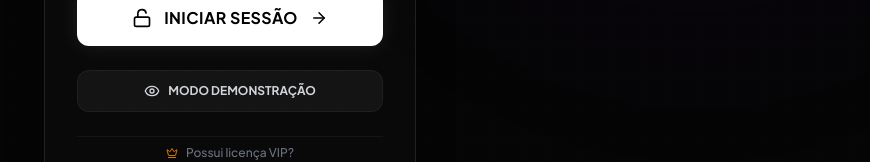
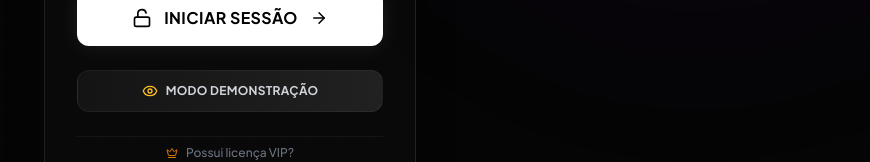
Before and after one commit to Geocha1303/CPA-CONTROL-V2, a React (Vite) app: page / in a window 1280 px wide. Shown: the part 433-595 px from the top of the page, without its empty margins (410-1280 px from the left). Built offline with nearby package versions, Linux system fonts and the light colour scheme.

Commit message:
Enhance demo button and styling in App.tsx

```diff
--- a/App.tsx
+++ b/App.tsx
@@ -258,12 +258,12 @@ const LoginScreen = ({ onLogin, onDemo, autoLoginCheck }: { onLogin: (key: strin
                                     <ArrowRight size={18} className="group-hover:translate-x-1 transition-transform" />
                                 </button>
 
-                                {/* BOTÃO DEMONSTRAÇÃO RESTAURADO */}
+                                {/* BOTÃO DEMONSTRAÇÃO RESTAURADO E DESTACADO */}
                                 <button
                                     onClick={onDemo}
-                                    className="w-full group bg-white/5 hover:bg-white/10 text-gray-300 hover:text-white font-bold py-3 rounded-xl transition-all border border-white/5 hover:border-white/20 flex items-center justify-center gap-2 text-xs"
+                                    className="w-full group bg-gradient-to-r from-white/5 to-white/10 hover:from-white/10 hover:to-white/20 text-gray-300 hover:text-white font-bold py-3 rounded-xl transition-all border border-white/5 hover:border-white/20 flex items-center justify-center gap-2 text-xs uppercase tracking-wide"
                                 >
-                                    <Eye size={16} /> MODO DEMONSTRAÇÃO
+                                    <Eye size={16} className="text-amber-400 group-hover:scale-110 transition-transform" /> MODO DEMONSTRAÇÃO
                                 </button>
 
                                 <div className="pt-2 border-t border-white/5 flex justify-center">
@@ -726,6 +726,23 @@ function App() {
 
              {/* Footer Info */}
              <div className="p-4 border-t border-white/5 hidden lg:block">
+                 {/* DEMO BUTTON ADDED HERE */}
+                 {!isDemoMode && (
+                     <button
+                        onClick={() => {
+                            if(confirm("Entrar no Modo Demonstração? (Seus dados atuais serão mantidos a salvo, mas a visualização mudará)")) {
+                                setIsDemoMode(true);
+                                setState(generateDemoState(initialState.config));
+                                setActiveView('dashboard');
+                            }
+                        }}
+                        className="w-full mb-3 bg-white/5 hover:bg-white/10 border border-white/5 rounded-xl p-3 flex items-center justify-center gap-2 text-[10px] font-bold text-gray-400 hover:text-white transition-all group uppercase tracking-wide"
+                     >
+                         <Eye size={14} className="group-hover:text-amber-400 transition-colors" />
+                         Modo Demonstração
+                     </button>
+                 )}
+
                  <div className="bg-white/5 rounded-xl p-3 border border-white/5">
                      <p className="text-[10px] text-gray-500 uppercase font-bold mb-1">Licença Ativa</p>
                      <p className="text-xs text-white font-mono truncate" title={currentUserKey}>{currentUserKey === 'TROPA-FREE' ? 'GRATUITA' : currentUserKey}</p>
```
